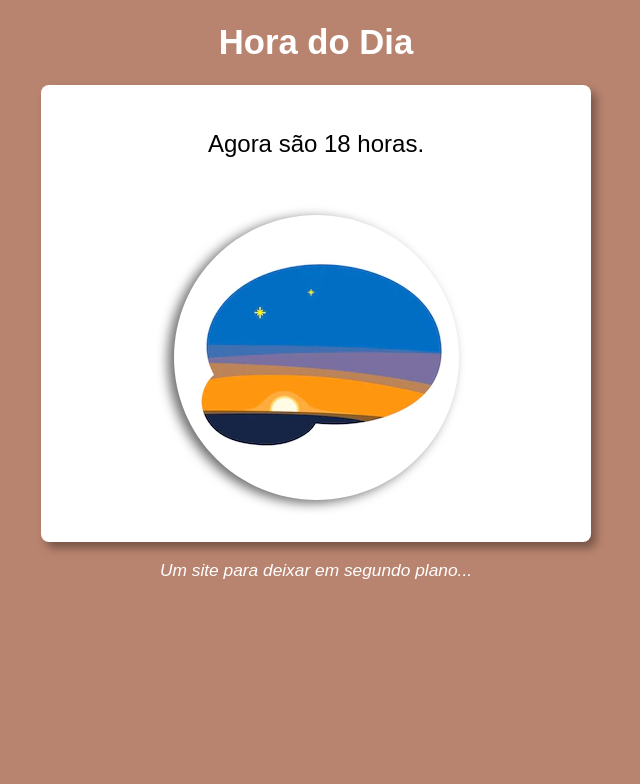
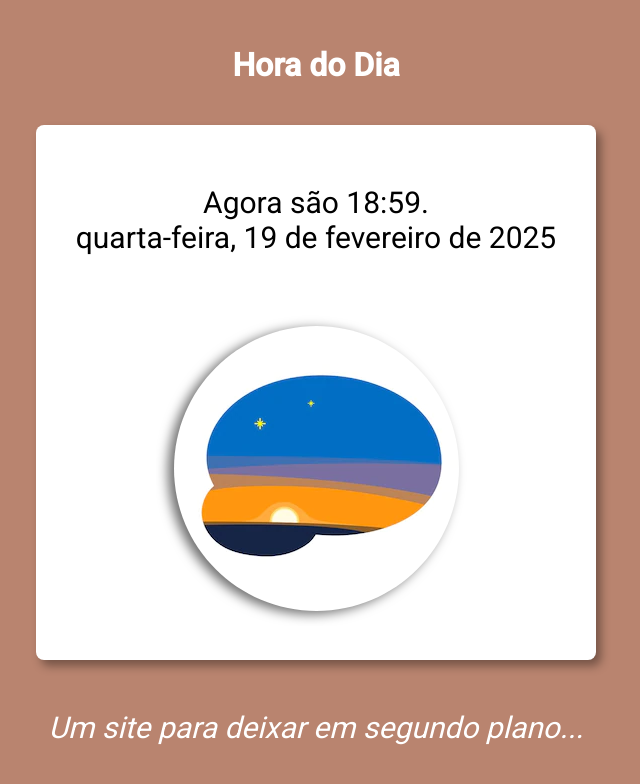
Before and after one commit to Junior2099/9--horaDia, a plain HTML site: page index.html in a window 1280 px wide. Shown: the whole page, without its empty margins (324-964 px from the left). Drawn offline with Linux system fonts and the light colour scheme.

Commit message:
Update index.html

```diff
--- a/index.html
+++ b/index.html
@@ -4,111 +4,114 @@
     <meta charset="UTF-8">
     <meta http-equiv="X-UA-Compatible" content="IE=edge">
     <meta name="viewport" content="width=device-width, initial-scale=1.0">
-    <title> Hora do Dia </title>
+    <title>Hora do Dia</title>
+    <link rel="stylesheet" href="styles.css">
+    <link href="https://fonts.googleapis.com/css2?family=Roboto:wght@400;500&display=swap" rel="stylesheet">
+    <link rel="icon" type="image/png" sizes="32x32" href="https://img.icons8.com/?size=100&id=XuwQAu2rVs97&format=png&color=000000">
 </head>
+<body onload="carregar()">
     <style>
-
-body{
+        body {
     background-color: rgb(17, 128, 128);
-    font: normal 13pt arial;
+    font-family: 'Roboto', sans-serif;
+    margin: 0;
+    padding: 0;
+    display: flex;
+    flex-direction: column;
+    align-items: center;
+    justify-content: center;
+    height: 100vh;
+    transition: background-color 0.5s ease;
 }
 
-header{
+p{
+    font-size: 30px;
+}
 
+header {
     color: white;
     text-align: center;
+    margin-bottom: 20px;
 }
 
-section{
+section {
     background-color: white;
     border-radius: 8px;
- padding: 15px;
+    padding: 20px;
     width: 520px;
- margin: auto;
     box-shadow: 5px 6px 10px rgba(0, 0, 0, 0.364);
- font: normal 18pt arial;
-
+    text-align: center;
+    transition: box-shadow 0.3s ease;
 }
 
-footer{
+section:hover {
+    box-shadow: 5px 6px 15px rgba(0, 0, 0, 0.5);
+}
 
+footer {
     color: white;
     text-align: center;
     font-style: italic;
+    margin-top: 20px;
 }
 
-div{
+div {
     text-align: center;
-    padding:6px;
+    padding: 10px;
 }
 
+.fade-in {
+    animation: fadeIn 1s ease-in-out;
+}
+
+@keyframes fadeIn {
+    from {
+        opacity: 0;
+    }
+    to {
+        opacity: 1;
+    }
+}
     </style>
-
-
-<body onload="carregar()">
-
     <header>
-
-    <h1> Hora do Dia </h1>
-
-
+        <h1>Hora do Dia</h1>
     </header>
 
-
     <section>
-
         <div>
-
-<p id="msg" > sua mensagem </p>
-
+            <p id="msg">Sua mensagem</p>
         </div>
-
-<div >
-
-<img id="img" src="./dia.png" alt="foto do dia">
-
+        <div>
+            <img id="img" src="./dia.png" alt="foto do dia" class="fade-in">
         </div>
-
-
     </section>
 
-
     <footer>
-
-    <p> Um site para deixar em segundo plano... </p>
+        <p>Um site para deixar em segundo plano...</p>
     </footer>
 
+    <script>
+        function carregar() {
+            var msg = document.getElementById("msg");
+            var img = document.getElementById("img");
+            var data = new Date();
+            var hora = data.getHours();
+            var minutos = data.getMinutes();
+            var dia = data.toLocaleDateString('pt-BR', { weekday: 'long', year: 'numeric', month: 'long', day: 'numeric' });
 
+            msg.innerHTML = `Agora são ${hora}:${minutos}.<br>${dia}`;
 
-<script>
-
-function carregar(){
-var msg = window.document.getElementById("msg");
-var img = window.document.getElementById("img");
-var data = new Date()
-var hora = data.getHours()
-
-//var hora = 22
-
-msg.innerHTML = `Agora são ${hora} horas.`
-
-
-
-    if (hora >= 0 && hora < 12){
-            img.src ="./dia.png"
-            document.body.style.background ="#e2cd9f"
-
-     } else if (hora >= 12 && hora <= 18){
-            img.src ="./tarde.png"
-            document.body.style.background ="#b9846f"
-    } else{
-            img.src ="noite.png"
-            document.body.style.background ="#515154"
+            if (hora >= 0 && hora < 12) {
+                img.src = "./dia.png";
+                document.body.style.background = "#e2cd9f";
+            } else if (hora >= 12 && hora <= 18) {
+                img.src = "./tarde.png";
+                document.body.style.background = "#b9846f";
+            } else {
+                img.src = "./noite.png";
+                document.body.style.background = "#515154";
             }
         }
-
-
     </script>
-
 </body>
 </html>
```
Lines whose indentation alone changed are shown as unchanged.
